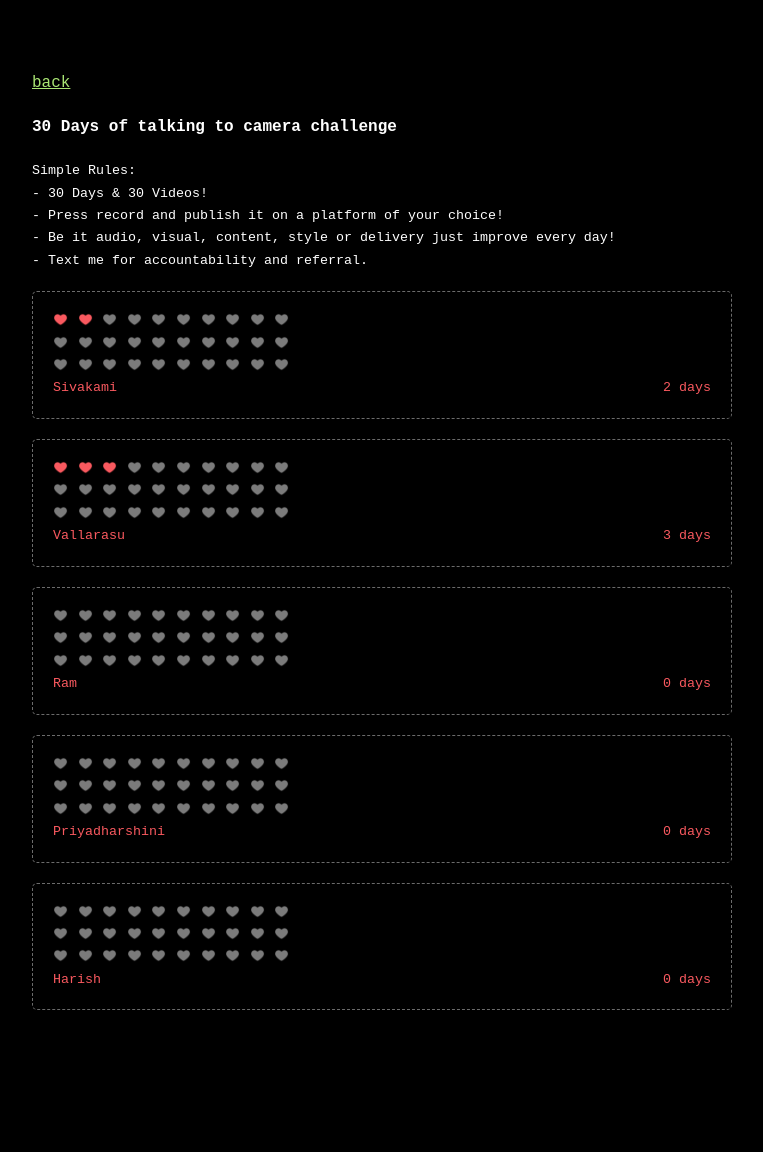
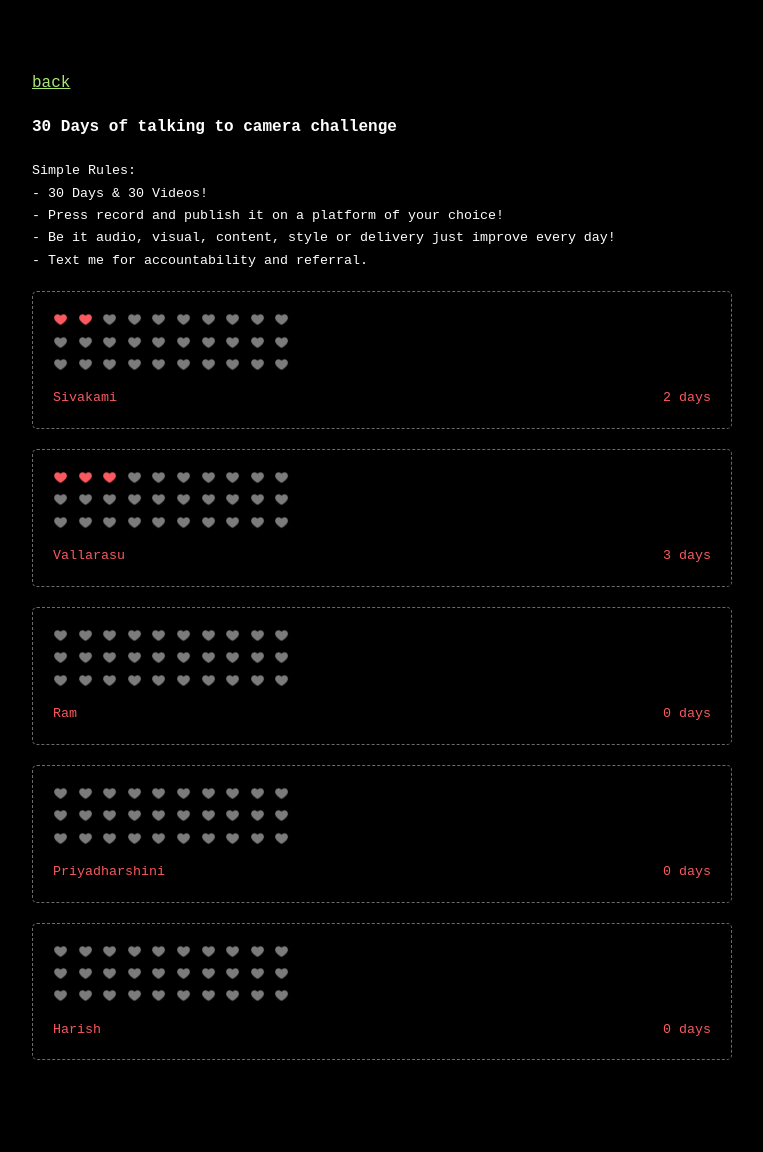
Before and after one commit to VallarasuS/Vallarasu.in, a Jekyll site: the page docs/r/30-days.html, which Jekyll copies as it is, in a window 1280 px wide. Shown: the whole page, without its empty margins (258-1021 px from the left). Built offline with Jekyll 4.4.1, drawn with Linux system fonts in a browser that asks for light colours; before the commit the page ends 1102 px from its top, so only the background shows below that.

Commit message:
Update 30-days.html

```diff
--- a/docs/r/30-days.html
+++ b/docs/r/30-days.html
@@ -95,7 +95,7 @@
                 <img class="heart grayscale" src="../assets/images/heart.png">
             </div>
 
-            <div style="display: flex; justify-content: space-between;">
+            <div style="display: flex; justify-content: space-between; margin-top: 10px;">
                 <span id="user-name" style="font-size: smaller; color: #f9595f;"> Vallarasu </span>
                 <span id="user-days" style="font-size: smaller; color: #f9595f;"> Vallarasu </span>
             </div>
```
